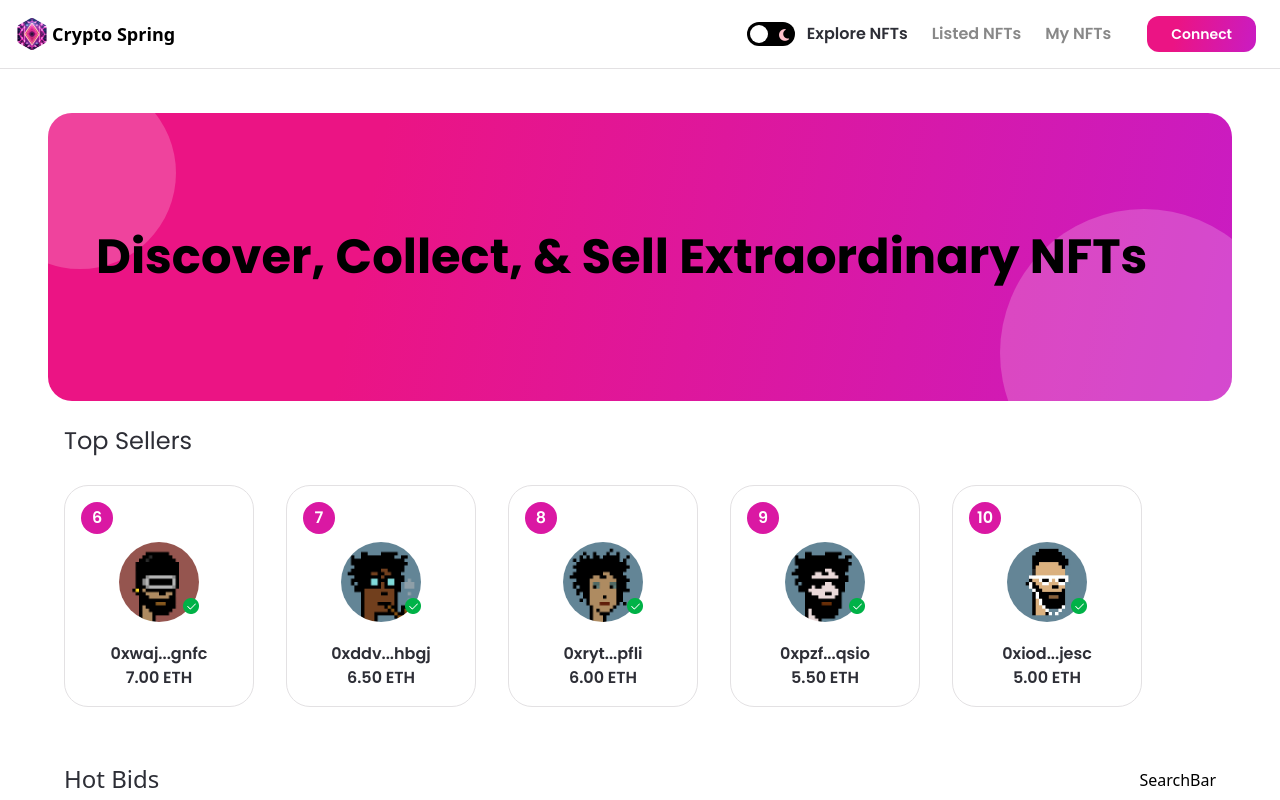
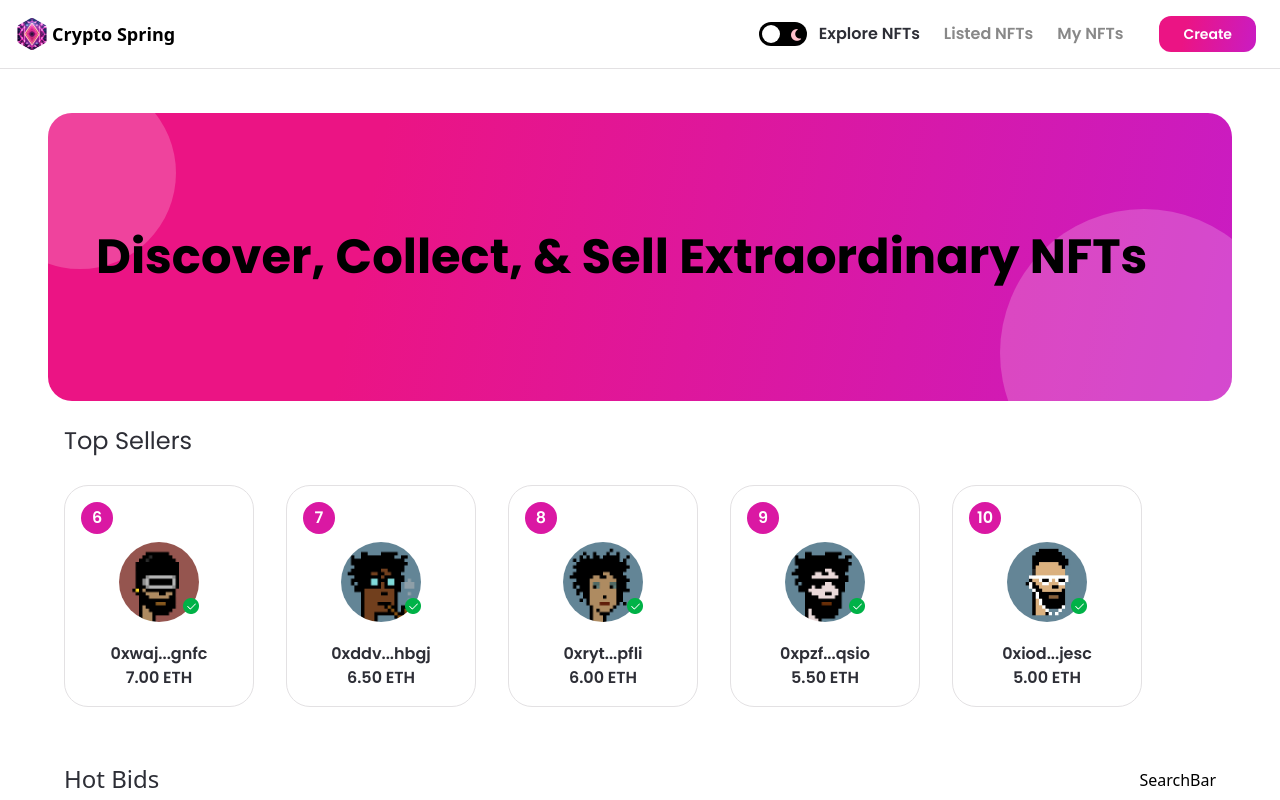
Before and after one commit to min-hinthar/cryptospring, a Next.js app: page / in a window 1280 px wide. Shown: the top 800 px of the page. Built offline with nearby package versions, Linux system fonts and the light colour scheme.

Commit message:
NFTCard component completed for rendering Hot Bids on homepage

```diff
--- a/components/NFTCard.jsx
+++ b/components/NFTCard.jsx
@@ -5,7 +5,7 @@ import Link from 'next/link';
 import images from '../assets';
 
 const NFTCard = ({ nft }) => (
-  <Link href={{ pathname: '/nft-details', query: { nft } }}>
+  <Link href={{ pathname: '/nft-details', query: nft }}>
     <div className="flex-1 min-w-215 max-w-max xs:max-w-none sm:w-full sm:min-w-155 minmd:min-w-256 minlg:min-w-327 dark:bg-nft-black-3 bg-white rounded-2xl p-4 m-4 minlg:m-6 sm:my-2 sm:mx-2 cursor-pointer shadow-md">
       <div className="relative w-full h-52 sm:h-36 xs:h-56 minmd:h-60 minlg:h-300 rounded-2xl overflow-hidden shadow-lg">
         <Image
--- a/components/Navbar.jsx
+++ b/components/Navbar.jsx
@@ -47,7 +47,7 @@ const MenuItems = ({ isMobile, active, setActive }) => {
 
 // NAVBAR CONNECT/CREATE BUTTONS //
 const ButtonGroup = ({ setActive, router }) => {
-  const hasConnected = false;
+  const hasConnected = true;
 
   return hasConnected ? (
     <Button
```
